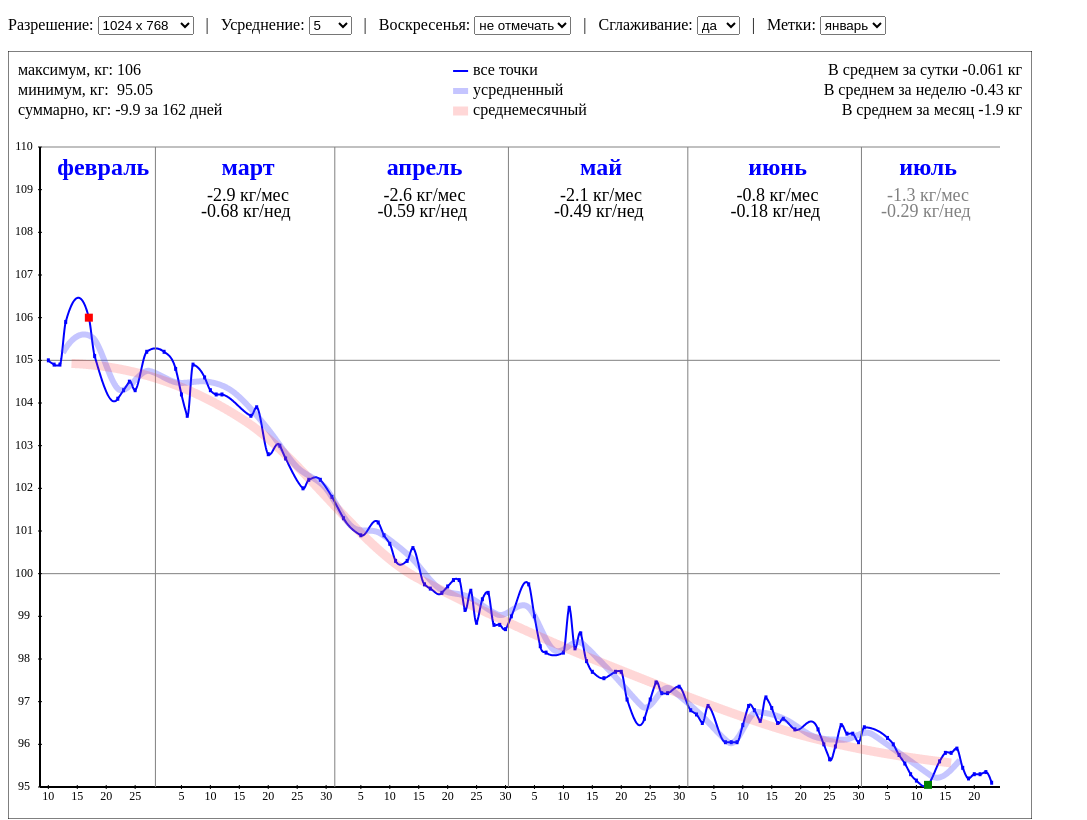
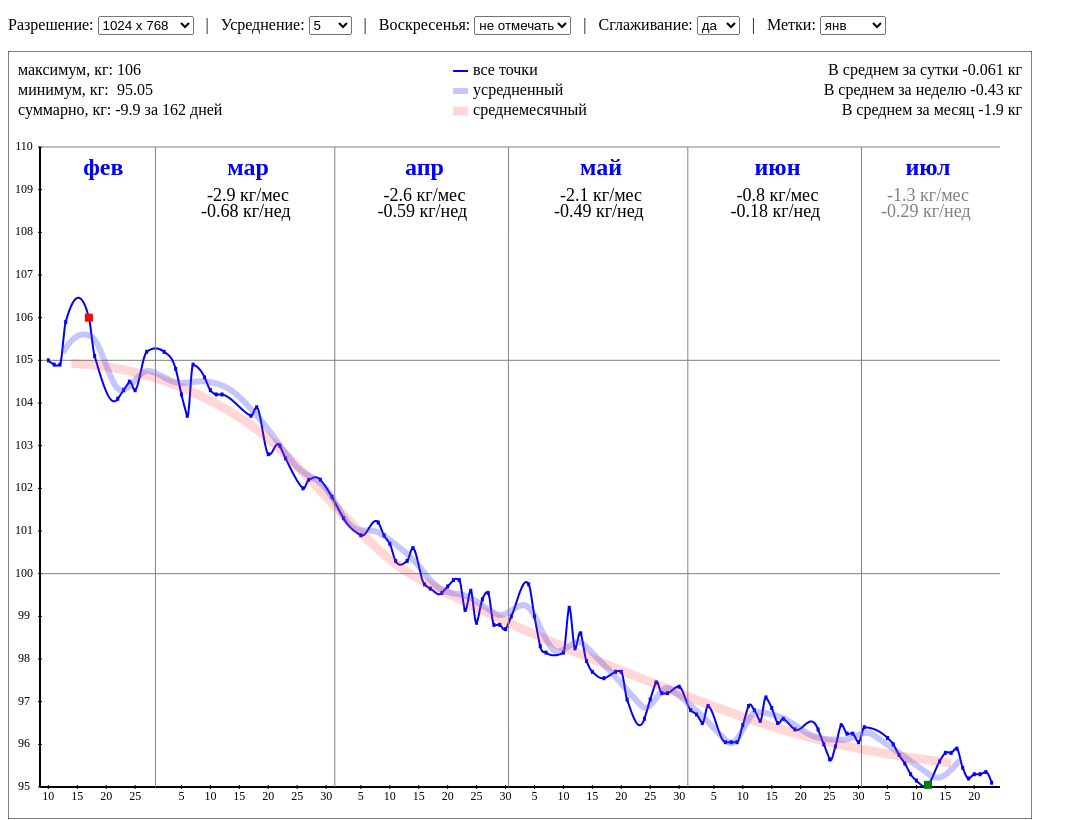
Before and after one commit to EugenePerfect/WeightDraw, a plain HTML site: page weight.html in a window 1280 px wide. Shown: the whole page, without its empty margins (0-1087 px from the left). Drawn offline with Linux system fonts and the light colour scheme.

Commit message:
Изменен формат по умолчанию

```diff
--- a/weight.html
+++ b/weight.html
@@ -50,8 +50,8 @@
     &nbsp;&nbsp;|&nbsp;&nbsp;
 
     Метки: <select id="monthlabels_selector">
-      <option selected>январь</option>
-      <option>янв</option>
+      <option>январь</option>
+      <option selected>янв</option>
       <option>янв 21</option>
       <option>01/21</option>
       <option>01</option>
```
